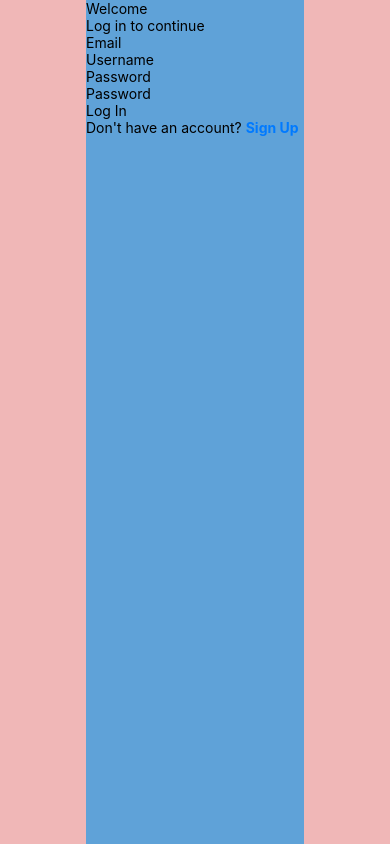
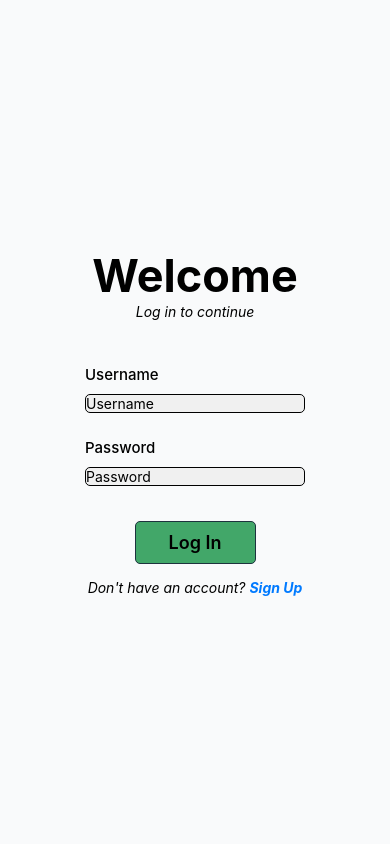
Before and after one commit to Galon123/E-Commerce-App-College, a React Native app: screen /Login in a window 390 px wide. Built offline with nearby package versions, Linux system fonts and the light colour scheme; no server answers.

Commit message:
Updated Colors || Login and register base UI done

```diff
--- a/src/constants/colors.js
+++ b/src/constants/colors.js
@@ -1,7 +1,18 @@
+
 export default{
     Charcoal:'#1D333E',
     Puce:'#725446',
     Peach:'#E2CEB6',
     Misty_Blue:'#ACC6C7',
-    Green:'#42a769'
+    Green:'#42a769',
+
+
+    //First decided Colors
+    primary:'#3B5BDB',
+    secondary:'#0D9488',
+    cta:'#F97316',
+
+    bg:'#F9FAFB',
+    text:'#0F172A',
+
 }
--- a/src/screens/Auth/LoginScreen.js
+++ b/src/screens/Auth/LoginScreen.js
@@ -1,8 +1,8 @@
 import { useContext, useState } from "react";
 import { Alert, KeyboardAvoidingView, Platform, StyleSheet, Text, TextInput, TouchableOpacity, View } from 'react-native';
 import { SafeAreaView } from "react-native-safe-area-context";
+import colors from "../../constants/colors";
 import { AuthContext } from "../../context/AuthContext";
-
 
 
 
@@ -24,34 +24,36 @@ export default function LoginScreen({ navigation }){
     }
 
     return(
-        <SafeAreaView style={{flex:1,justifyContent:'center',alignItems:'center',backgroundColor:'#f0b7b7'}}>
-            <KeyboardAvoidingView behavior ={Platform.OS == 'ios'? 'padding':'height'} style={{backgroundColor:'#5fa2d8',flex:1}}>
+        <SafeAreaView style={{flex:1,justifyContent:'center',alignItems:'center',backgroundColor:colors.bg}}>
+            <KeyboardAvoidingView behavior ={Platform.OS == 'ios'? 'padding':'height'} style={{flex:1}}>
                 <View style={styles.container}>
-                    <Text>Welcome</Text>
-                    <Text>Log in to continue</Text>
+                    <Text style={styles.mainText}>Welcome</Text>
+                    <Text style={styles.subText}>Log in to continue</Text>
 
                     <View>
-                        <Text>Email</Text>
+                        <Text style={styles.inputHeader}>Username</Text>
                         <TextInput
                             placeholder='Username'
                             value={username}
                             onChangeText={setUsername}
+                            style={styles.inputField}
                         />
                     </View>
 
                     <View>
-                        <Text>Password</Text>
+                        <Text style={styles.inputHeader}>Password</Text>
                         <TextInput
                             placeholder='Password'
                             value={password}
                             onChangeText={setPassword}
+                            style={styles.inputField}
                         />
                     </View>
-                    <TouchableOpacity onPress={handleLogin} disabled={isLoading}>
-                        <Text>{isLoading? 'Logging In': 'Log In'}</Text>
+                    <TouchableOpacity onPress={handleLogin} disabled={isLoading} style={styles.button}>
+                        <Text style={styles.login}>{isLoading? 'Logging In': 'Log In'}</Text>
                     </TouchableOpacity>
                     <TouchableOpacity onPress={()=>navigation.navigate("Register")}>
-                        <Text>Don't have an account? <Text style={{fontWeight:'bold', color:'#007AFF'}}>Sign Up</Text></Text>
+                        <Text style={styles.footer}>Don't have an account? <Text style={{fontWeight:'bold', color:'#007AFF'}}>Sign Up</Text></Text>
                     </TouchableOpacity>
                 </View>
             </KeyboardAvoidingView>
@@ -62,5 +64,55 @@ export default function LoginScreen({ navigation }){
 
 const styles = StyleSheet.create({
     container:{
+        flex:1,
+        justifyContent:'center',
+        padding:50
+    },
+    mainText:{
+        fontSize:45,
+        alignSelf:'center',
+        fontWeight:'bold'
+    },
+    subText:{
+        fontSize:14,
+        alignSelf:'center',
+        fontWeight:'400',
+        fontStyle:'italic',
+        paddingBottom:40
+    },
+    inputHeader:{
+        fontWeight:'500',
+        fontSize:15,
+        marginVertical:5
+    },
+    inputField:{
+        borderWidth:1,
+        borderColor:'black',
+        borderRadius:5,
+        backgroundColor:'#f0f0f0',
+        marginVertical:5,
+        marginBottom:20
+    },
+    button:{
+        alignItems:'center',
+        backgroundColor:colors.Green,
+        borderRadius:5,
+        borderWidth:1,
+        borderColor:colors.Charcoal,
+        padding:10,
+        margin:15,
+        width:'55%',
+        alignSelf:'center'
+    },
+    login:{
+        alignSelf:'center',
+        fontSize:18,
+        fontWeight:'600'
+    },
+    footer:{
+        alignSelf:'center',
+        fontStyle:'italic',
+        fontSize:14
     }
+
 })
--- a/src/screens/Auth/RegisterScreen.js
+++ b/src/screens/Auth/RegisterScreen.js
@@ -1,7 +1,7 @@
 import { zodResolver } from '@hookform/resolvers/zod'
 import { useState } from 'react'
 import { Controller, useForm } from 'react-hook-form'
-import { Alert, KeyboardAvoidingView, Platform, Pressable, ScrollView, StyleSheet, Text, TextInput, TouchableOpacity, View } from 'react-native'
+import { Alert, Image, KeyboardAvoidingView, Platform, Pressable, ScrollView, StyleSheet, Text, TextInput, TouchableOpacity, View } from 'react-native'
 import { SafeAreaView } from 'react-native-safe-area-context'
 import { z } from 'zod'
 import colors from '../../constants/colors'
@@ -71,14 +71,16 @@ export default function RegisterScreen({ navigation }){
     }
 
     return(
-        <SafeAreaView style={{flex:1,justifyContent:'center',alignItems:'center'}}>
+        <SafeAreaView style={{flex:1,justifyContent:'center',alignItems:'center',backgroundColor:colors.bg}}>
             <Pressable style={{flex:1}}>
               <KeyboardAvoidingView
               behavior={Platform.OS == 'ios'? "padding":"height" }
               style={styles.card}
               >
                 <ScrollView contentContainerStyle={{flexGrow:1,justifyContent:'center'}} showsVerticalScrollIndicator={false}>
-
+                    <Image source={require('../../../assets/Logo.png')}
+                        style={styles.logo}
+                    />
                     <Text style ={styles.headerText}>Create an Account</Text>
                     <View>
                         <Text style={styles.inputHeader}>Username</Text>
@@ -192,27 +194,33 @@ const styles = StyleSheet.create({
         flex:1,
         height:'80%',
         width:'100%',
-        marginVertical:60,
+        marginVertical:25,
         padding:20
+    },
+    logo:{
+        width:80,
+        height:80,
+        alignSelf:'center'
     },
     headerText:{
         alignSelf:'center',
         fontSize:28,
         fontWeight:'bold',
         fontStyle:'normal',
-        margin:10
+        margin:10,
+        color:colors.text
     },
     inputHeader:{
         fontWeight:'500',
         fontSize:15,
-        margin:5
+        marginVertical:5,
+        color:colors.text
     },
     inputField:{
         borderWidth:1,
         borderColor:'black',
-        borderRadius:15,
-        backgroundColor:'white',
-        margin:0
+        borderRadius:5,
+        backgroundColor:'#f0f0f0'
     },
     button:{
         alignItems:'center',
@@ -227,11 +235,13 @@ const styles = StyleSheet.create({
     },
     register:{
         fontSize:18,
-        fontWeight:'600'
+        fontWeight:'600',
+        color:colors.text
     },
     footer:{
         alignSelf:'center',
         fontStyle:'italic',
-        fontSize:14
+        fontSize:14,
+        color:colors.text
     }
 })
```
